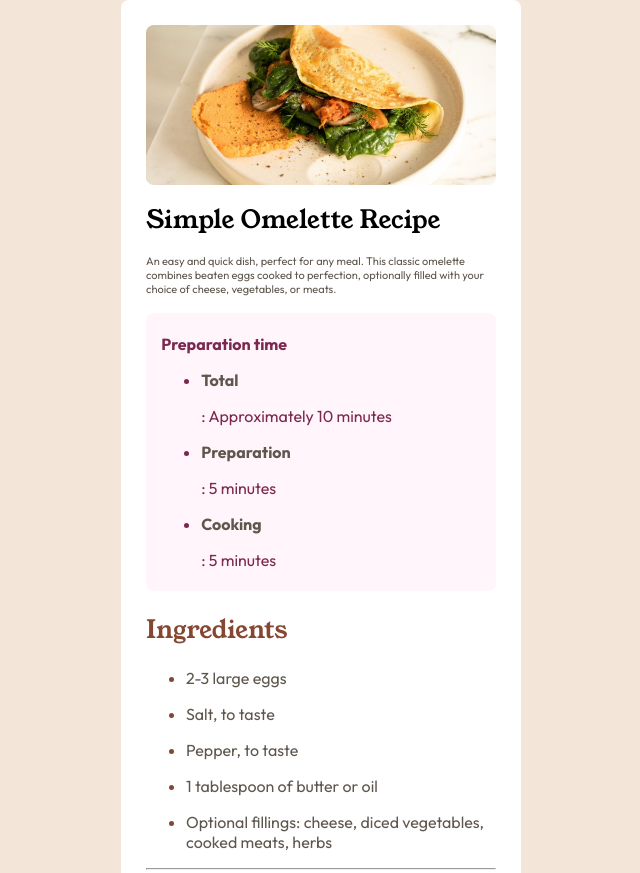
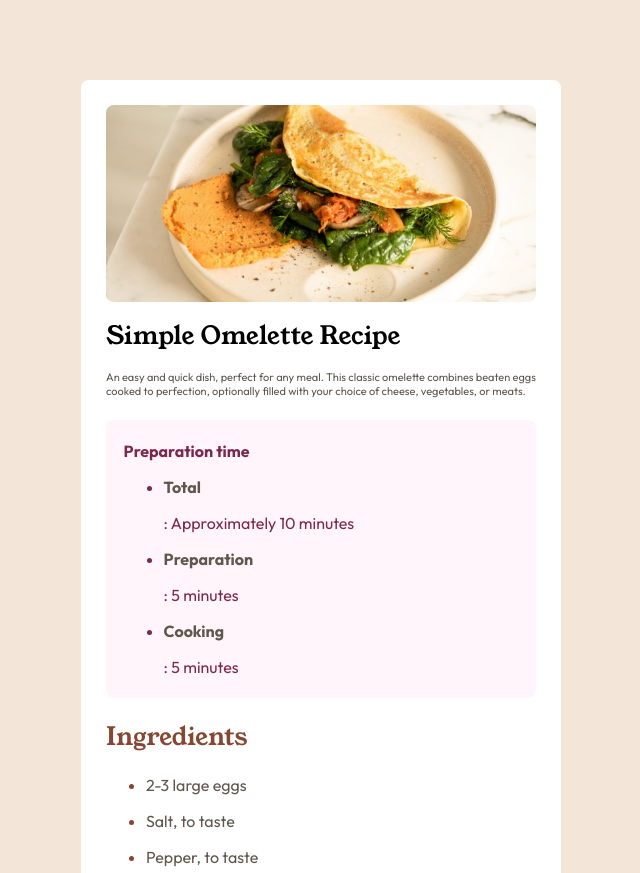
Before and after one commit to TomasRivetta/recipe-page-FM, a plain HTML site: page index.html in a window 1280 px wide. Shown: the top 873 px of the page, without its empty margins (319-959 px from the left). Drawn offline with Linux system fonts and the light colour scheme.

Commit message:
agregando estilos a la apgina de la receta

```diff
--- a/css/main.css
+++ b/css/main.css
@@ -9,10 +9,11 @@ body {
 }
 
 .contenedor-receta {
-  width: 50vh;
+  width: 60vh;
   background-color: var(--white);
   padding: 25px;
   border-radius: 0.5em;
+  margin: 10vh;
 }
 
 img {
@@ -28,7 +29,6 @@ img {
   font-family: var(--font-family-outfit);
   font-size: 11px;
   color: var(--stone-600);
-
 }
 
 .container-tiempo-preparacion {
```
